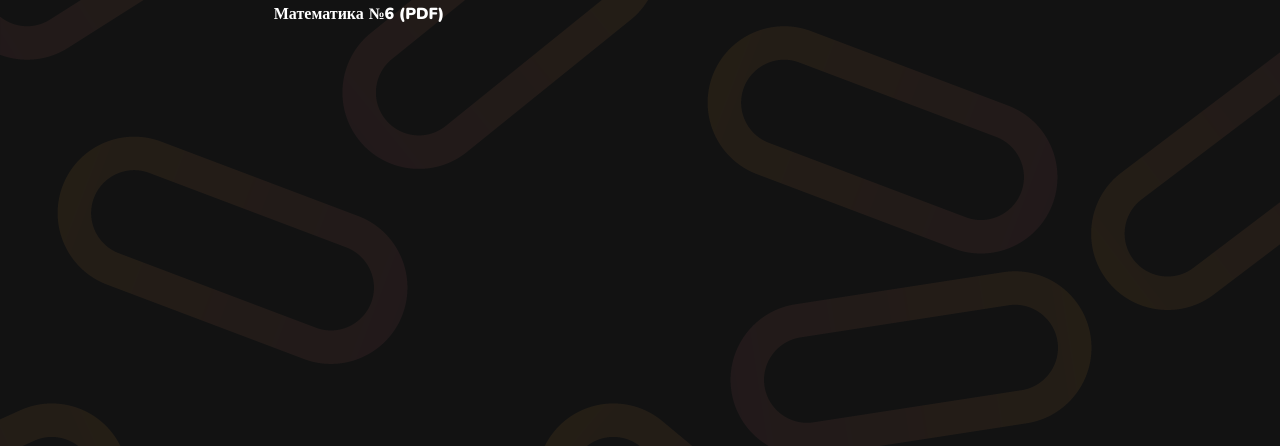
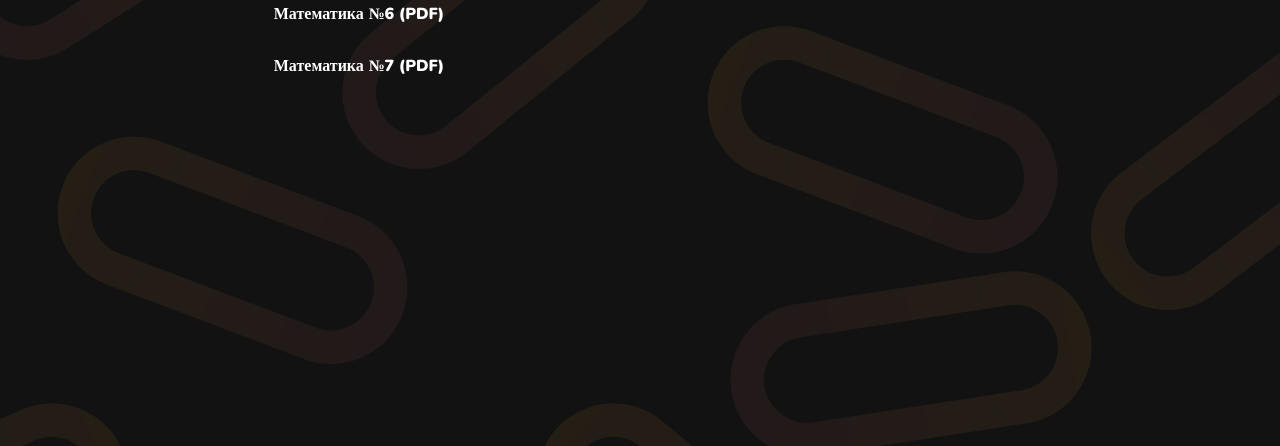
Before and after one commit to Kydlai-inc/kydlai-web, a plain HTML site: page index.html in a window 1280 px wide. Shown: the part 354-800 px from the top of the page. Drawn offline with nearby package versions, Linux system fonts and the light colour scheme.

Commit message:
Update index.html

```diff
--- a/index.html
+++ b/index.html
@@ -33,6 +33,7 @@
                 <li><a href="/manuals/Математика__4.pdf">Математика №4 (PDF)</a></li>
                 <li><a href="/manuals/Математика__5.pdf">Математика №5 (PDF)</a></li>
                 <li><a href="/manuals/Математика__6.pdf">Математика №6 (PDF)</a><li>
+		<li><a href="/manuals/Математика__7.pdf">Математика №7 (PDF)</a><li>
             </ul>
         </div>
     </div>
```
